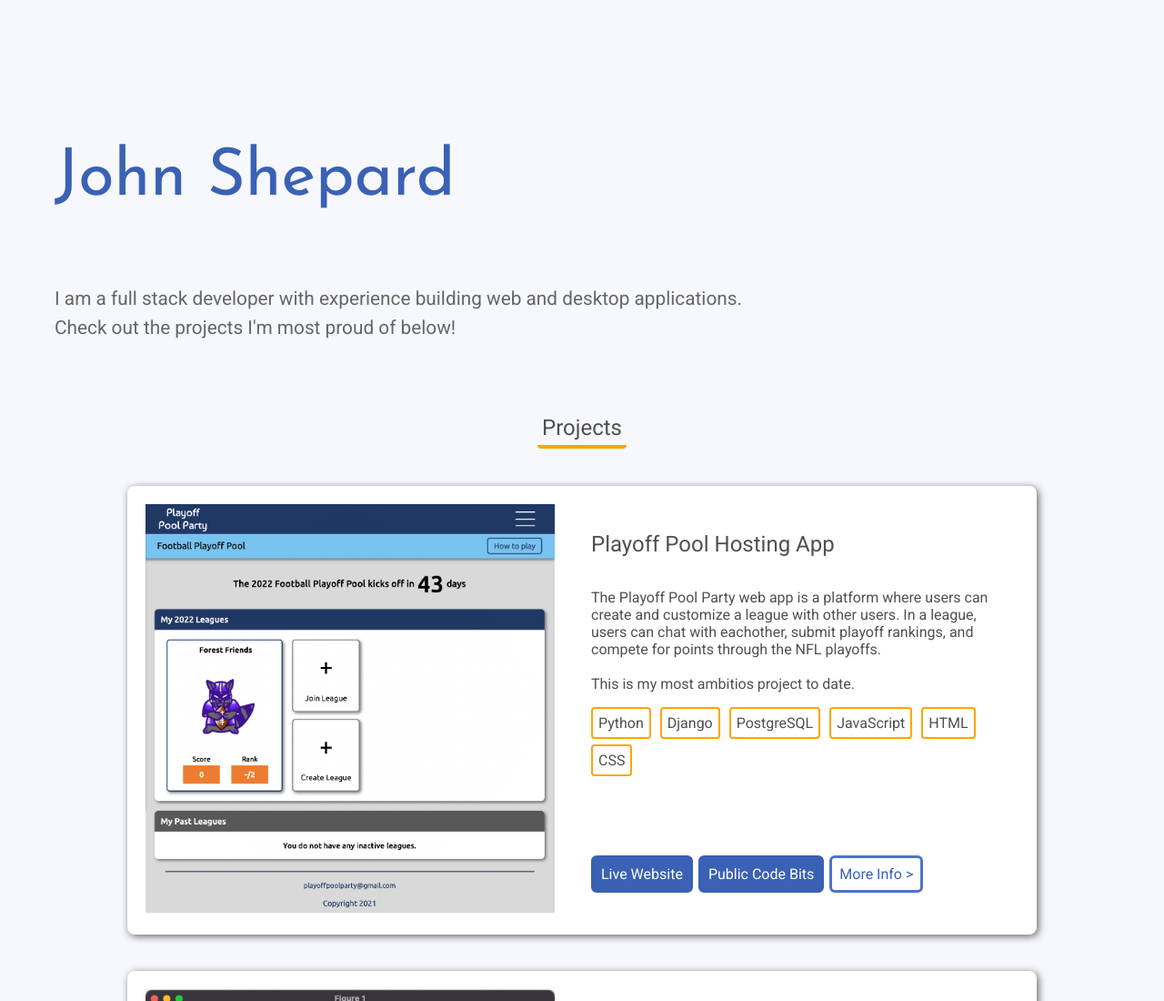
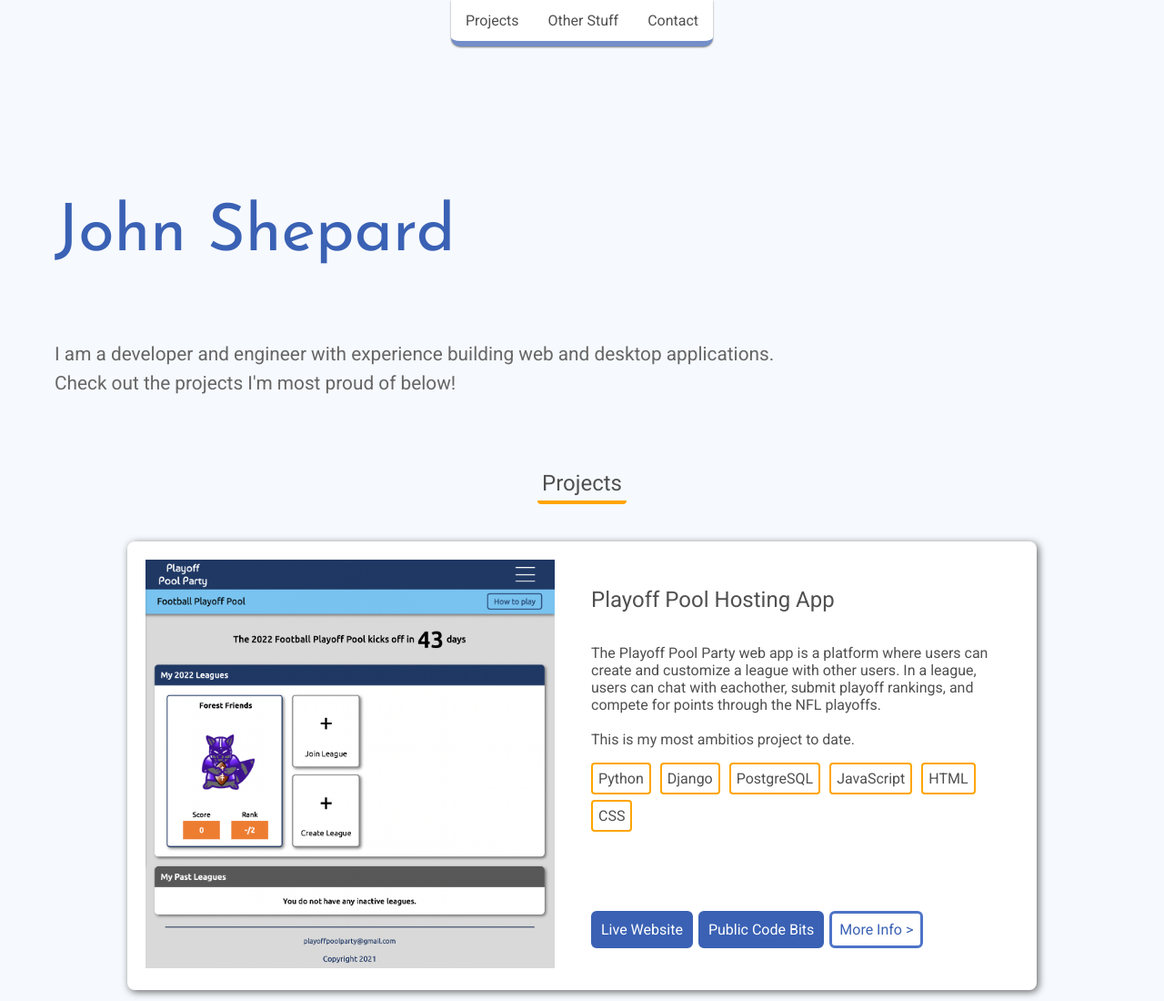
Before and after one commit to jjmakesthings/portfolio, a plain HTML site: page index.html in a window 1280 px wide. Shown: the top 1100 px of the page at 91% size. Drawn offline with Linux system fonts and the light colour scheme.

Commit message:
Add nav menu with translate

```diff
--- a/css/styles.css
+++ b/css/styles.css
@@ -3,9 +3,10 @@
 }
 
 body{
-    background-color: rgb(246,248,253);
+    background-color: rgb(246, 249, 253);
     font-family: 'Roboto', sans-serif;
     color:  rgb(80, 80, 80);
+    margin: 0px;
 }
 
 h1{
@@ -22,6 +23,44 @@ h2{
     margin-top:10px;
     margin-bottom: 35px;
 }
+
+#nav-wrap{
+    position: sticky;
+    top: -45px;
+    z-index: 2;
+    width:fit-content;
+    margin:0px auto;
+    transition: transform 300ms ease-in-out 100ms;
+    padding-bottom:10px;
+}
+    #topnav{
+        background-color: white;
+        border-bottom-left-radius: 10px;
+        border-bottom-right-radius: 10px;
+        border-bottom: 6px solid rgb(115, 142, 201);
+        box-shadow: 0 1px 2px rgba(0,0,0,0.5);
+        display:flex;
+        width: fit-content;
+        flex-direction:row;
+        align-items: center;
+        justify-content: center;
+    }
+        .topnav__item{
+            margin: 5px 8px;
+            padding:8px;
+            text-decoration: none;
+            border-radius: 50px;
+            color:  rgb(80, 80, 80);
+        }
+        .topnav__item:hover{
+            background-color: rgb(227, 230, 233);
+        }
+        a.anchor {
+            display: block;
+            position: relative;
+            top: -45px;
+            visibility: hidden;
+        }
 
 .underline-title{
     border-bottom: 4px solid black;
--- a/index.html
+++ b/index.html
@@ -13,13 +13,20 @@
 </head>
 <body>
     <div id="container">
+        <div id="nav-wrap">
+            <nav id="topnav">
+                <a class="topnav__item" href="#main__a-projects">Projects</a>
+                <a class="topnav__item" href="">Other Stuff</a>
+                <a class="topnav__item" href="">Contact</a>
+            </nav>
+        </div>
         <div id="open">
             <div id="open__title">John Shepard</div>
-            <div id="open__description">I am a full stack developer with experience building web and desktop applications.<br>Check out the projects I'm most proud of below!</div>
+            <div id="open__description">I am a developer and engineer with experience building web and desktop applications.<br>Check out the projects I'm most proud of below!</div>
         </div>
-
         <div class="section">
-            <h1 class="section__title"><span class="underline-title">Projects</span></h1>
+            <a class="anchor" id='main__a-projects'></a>
+            <h1 class="section__title" id="projects"><span class="underline-title">Projects</span></h1>
             <div class="project__container">
                 <div class="project__image">
                     <img src="./images/pool-party.png" alt="pool-party">
--- a/js/script.js
+++ b/js/script.js
@@ -0,0 +1,26 @@
+
+const navBar = (function(){
+    const wrapper = document.getElementById("nav-wrap");
+    wrapper.addEventListener("mouseenter", (e)=>{
+        if (e.target === wrapper){
+            let popoutLength = (window.scrollY > 45)?45:window.scrollY;
+            e.target.style.transform = `translate(0,${popoutLength}px)`;
+        };
+    });
+    wrapper.addEventListener("mouseleave", (e)=>{
+        if (e.target === wrapper){
+            e.target.style.transform = "";
+        };
+    });
+    document.addEventListener("scroll", (e)=>{
+        wrapper.style.transform = "";
+    });
+    return{};
+}());
+
+
+// const wrapper = document.getElementById("nav-wrap");
+// wrapper.addEventListener("mouseover", (e)=>{
+//     e.target.classlist.add("nav-active");
+//     console.log("class added");
+// });
```
Also changed, not shown: 1 other file.
